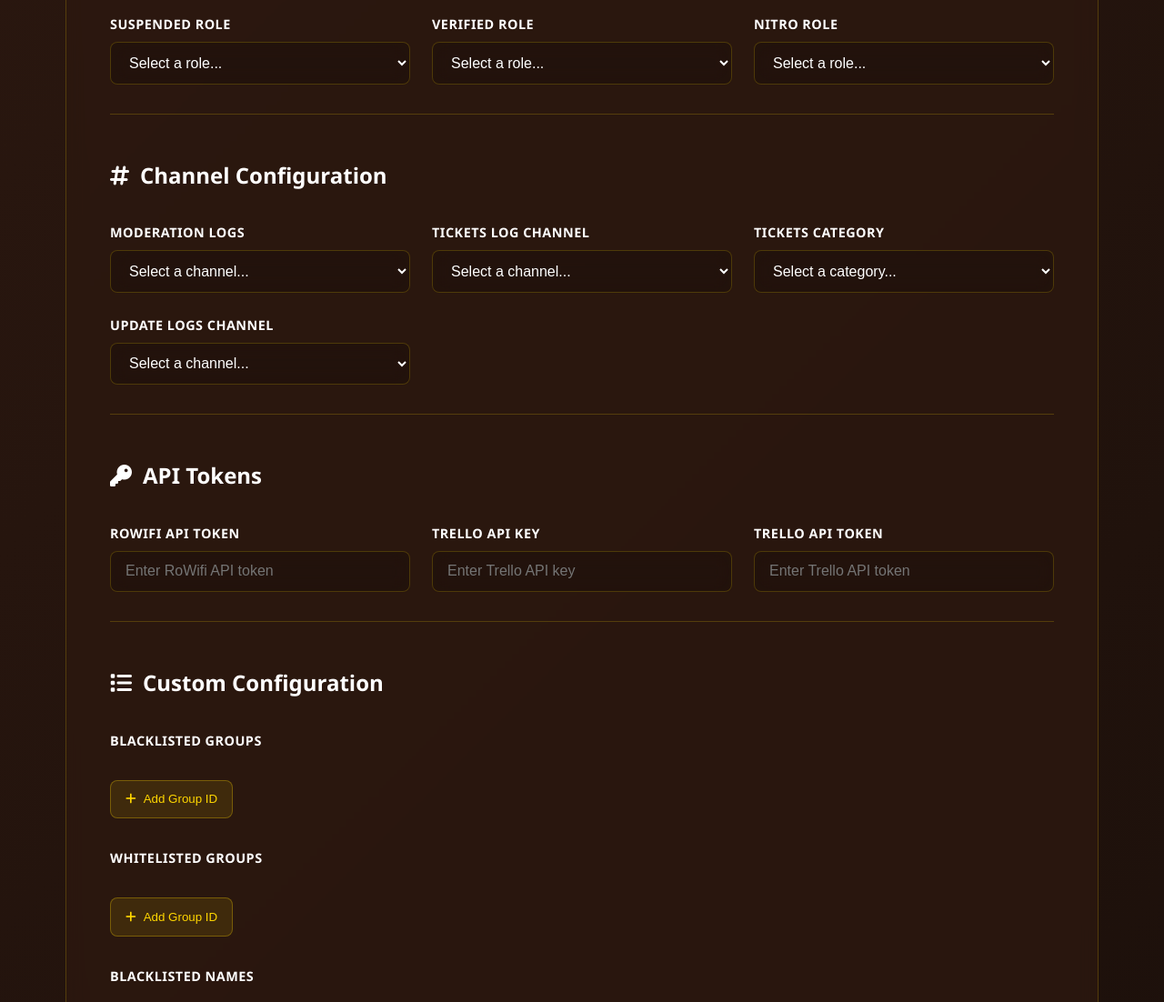
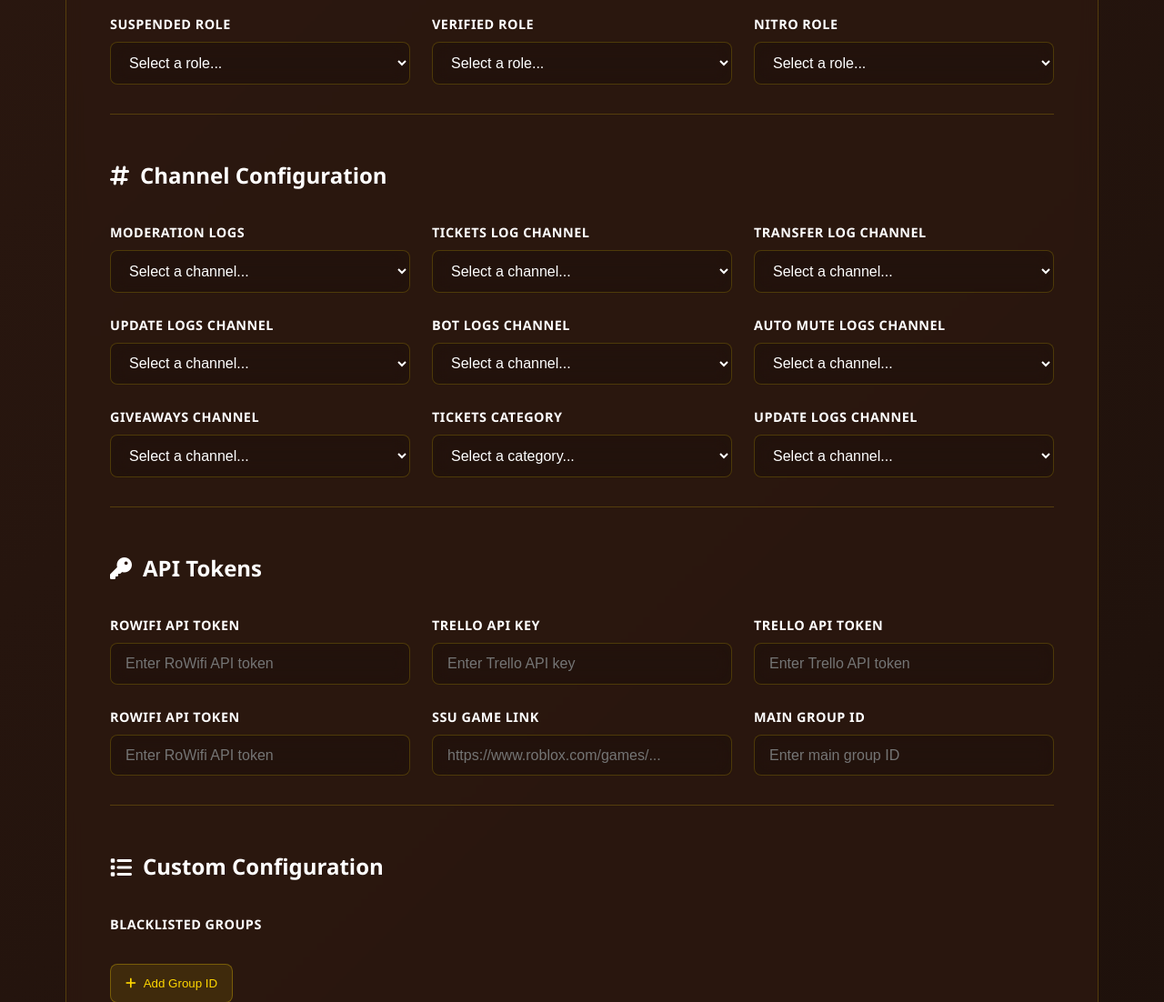
Before and after one commit to fugitivebreach/royalguard-site, a Flask app: page /configure/1 in a window 1280 px wide. Shown: the part 629-1731 px from the top of the page at 91% size. Run offline with Flask 3, Linux system fonts and the light colour scheme; the visitor is signed in with stand-in values (Sample User, id 1); data that the repository does not hold is empty.

Commit message:
saving new changes

```diff
--- a/app.py
+++ b/app.py
@@ -262,17 +262,29 @@ def dashboard():
 @login_required
 def configure_guild(guild_id):
     try:
-        # Mock data to make template render
-        guild_info = {
+        # Get guild info from Discord API or use fallback
+        guild_info = get_guild_info(guild_id) or {
             'id': guild_id,
             'name': f'Server {guild_id}',
             'icon': None
         }
 
-        config = {}
-        roles = []
-        channels = []
-        bot_info = {'username': 'Royal Guard Bot', 'id': '1367420411922354196'}
+        # Load configuration from database
+        if db is not None:
+            try:
+                config = db.guild_configs.find_one({'guild_id': str(guild_id)}) or {}
+                print(f"Config loaded from DB: {len(config)} keys")
+            except Exception as e:
+                print(f"MongoDB error: {e}")
+                config = {}
+        else:
+            print("No database connection, using empty config")
+            config = {}
+
+        # Get roles and channels from Discord API
+        roles = get_guild_roles(guild_id) or []
+        channels = get_guild_channels(guild_id) or []
+        bot_info = get_bot_info() or {'username': 'Royal Guard Bot', 'id': '1367420411922354196'}
         print("Rendering configure.html template")
 
         # Debug template variables
--- a/templates/configure.html
+++ b/templates/configure.html
@@ -38,29 +38,25 @@
                     <div class="form-grid">
                         <div class="form-group">
                             <label for="support_role_id">Support Role</label>
-                            <select id="support_role_id" name="support_role_id" class="role-select">
+                            <select id="support_role_id" name="support_role_id">
                                 <option value="">Select a role...</option>
                                 {% for role in roles %}
-                                <option value="{{ role.id }}" {% if config.support_role_id == role.id|string %}selected{% endif %}>
-                                    {{ role.name }}
-                                </option>
+                                <option value="{{ role.id }}" {% if config.support_role_id == role.id %}selected{% endif %}>{{ role.name }}</option>
                                 {% endfor %}
                             </select>
                         </div>
                         <div class="form-group">
                             <label for="moderator_role_id">Moderator Role</label>
-                            <select id="moderator_role_id" name="moderator_role_id" class="role-select">
+                            <select id="moderator_role_id" name="moderator_role_id">
                                 <option value="">Select a role...</option>
                                 {% for role in roles %}
-                                <option value="{{ role.id }}" {% if config.moderator_role_id == role.id|string %}selected{% endif %}>
-                                    {{ role.name }}
-                                </option>
+                                <option value="{{ role.id }}" {% if config.moderator_role_id == role.id %}selected{% endif %}>{{ role.name }}</option>
                                 {% endfor %}
                             </select>
                         </div>
                         <div class="form-group">
                             <label for="administrator_role_id">Administrator Role</label>
-                            <select id="administrator_role_id" name="administrator_role_id" class="role-select">
+                            <select id="administrator_role_id" name="administrator_role_id">
                                 <option value="">Select a role...</option>
                                 {% for role in roles %}
                                 <option value="{{ role.id }}" {% if config.administrator_role_id == role.id|string %}selected{% endif %}>
@@ -139,6 +135,71 @@
                             </select>
                         </div>
                         <div class="form-group">
+                            <label for="transfer_log_channel_id">Transfer Log Channel</label>
+                            <select id="transfer_log_channel_id" name="transfer_log_channel_id" class="channel-select">
+                                <option value="">Select a channel...</option>
+                                {% for channel in channels %}
+                                {% if channel.type == 0 %}
+                                <option value="{{ channel.id }}" {% if config.transfer_log_channel_id == channel.id|string %}selected{% endif %}>
+                                    # {{ channel.name }}
+                                </option>
+                                {% endif %}
+                                {% endfor %}
+                            </select>
+                        </div>
+                        <div class="form-group">
+                            <label for="update_logs_channel_id">Update Logs Channel</label>
+                            <select id="update_logs_channel_id" name="update_logs_channel_id" class="channel-select">
+                                <option value="">Select a channel...</option>
+                                {% for channel in channels %}
+                                {% if channel.type == 0 %}
+                                <option value="{{ channel.id }}" {% if config.update_logs_channel_id == channel.id|string %}selected{% endif %}>
+                                    # {{ channel.name }}
+                                </option>
+                                {% endif %}
+                                {% endfor %}
+                            </select>
+                        </div>
+                        <div class="form-group">
+                            <label for="BOT_LOGS_CHANNEL_ID">Bot Logs Channel</label>
+                            <select id="BOT_LOGS_CHANNEL_ID" name="BOT_LOGS_CHANNEL_ID" class="channel-select">
+                                <option value="">Select a channel...</option>
+                                {% for channel in channels %}
+                                {% if channel.type == 0 %}
+                                <option value="{{ channel.id }}" {% if config.BOT_LOGS_CHANNEL_ID == channel.id|string %}selected{% endif %}>
+                                    # {{ channel.name }}
+                                </option>
+                                {% endif %}
+                                {% endfor %}
+                            </select>
+                        </div>
+                        <div class="form-group">
+                            <label for="AutoMuteLogs">Auto Mute Logs Channel</label>
+                            <select id="AutoMuteLogs" name="AutoMuteLogs" class="channel-select">
+                                <option value="">Select a channel...</option>
+                                {% for channel in channels %}
+                                {% if channel.type == 0 %}
+                                <option value="{{ channel.id }}" {% if config.AutoMuteLogs == channel.id|string %}selected{% endif %}>
+                                    # {{ channel.name }}
+                                </option>
+                                {% endif %}
+                                {% endfor %}
+                            </select>
+                        </div>
+                        <div class="form-group">
+                            <label for="GIVEAWAYS_CHANNEL_ID">Giveaways Channel</label>
+                            <select id="GIVEAWAYS_CHANNEL_ID" name="GIVEAWAYS_CHANNEL_ID" class="channel-select">
+                                <option value="">Select a channel...</option>
+                                {% for channel in channels %}
+                                {% if channel.type == 0 %}
+                                <option value="{{ channel.id }}" {% if config.GIVEAWAYS_CHANNEL_ID == channel.id|string %}selected{% endif %}>
+                                    # {{ channel.name }}
+                                </option>
+                                {% endif %}
+                                {% endfor %}
+                            </select>
+                        </div>
+                        <div class="form-group">
                             <label for="tickets_category_id">Tickets Category</label>
                             <select id="tickets_category_id" name="tickets_category_id" class="channel-select">
                                 <option value="">Select a category...</option>
@@ -179,12 +240,24 @@
                             <input type="text" id="rowifi_api_token" name="rowifi_api_token" value="{{ config.rowifi_api_token or '' }}" placeholder="Enter RoWifi API token">
                         </div>
                         <div class="form-group">
-                            <label for="trello_api_key">Trello API Key</label>
-                            <input type="text" id="trello_api_key" name="trello_api_key" value="{{ config.trello_api_key or '' }}" placeholder="Enter Trello API key">
+                            <label for="TRELLO_API_KEY">Trello API Key</label>
+                            <input type="text" id="TRELLO_API_KEY" name="TRELLO_API_KEY" value="{{ config.TRELLO_API_KEY or '' }}" placeholder="Enter Trello API key">
                         </div>
                         <div class="form-group">
-                            <label for="trello_api_token">Trello API Token</label>
-                            <input type="text" id="trello_api_token" name="trello_api_token" value="{{ config.trello_api_token or '' }}" placeholder="Enter Trello API token">
+                            <label for="TRELLO_API_TOKEN">Trello API Token</label>
+                            <input type="text" id="TRELLO_API_TOKEN" name="TRELLO_API_TOKEN" value="{{ config.TRELLO_API_TOKEN or '' }}" placeholder="Enter Trello API token">
+                        </div>
+                        <div class="form-group">
+                            <label for="ROWIFI_API_TOKEN">RoWifi API Token</label>
+                            <input type="text" id="ROWIFI_API_TOKEN" name="ROWIFI_API_TOKEN" value="{{ config.ROWIFI_API_TOKEN or '' }}" placeholder="Enter RoWifi API token">
+                        </div>
+                        <div class="form-group">
+                            <label for="SSU_GAME_LINK">SSU Game Link</label>
+                            <input type="url" id="SSU_GAME_LINK" name="SSU_GAME_LINK" value="{{ config.SSU_GAME_LINK or '' }}" placeholder="https://www.roblox.com/games/...">
+                        </div>
+                        <div class="form-group">
+                            <label for="main_group_id">Main Group ID</label>
+                            <input type="number" id="main_group_id" name="main_group_id" value="{{ config.main_group_id or '' }}" placeholder="Enter main group ID">
                         </div>
                     </div>
                 </div>
```
